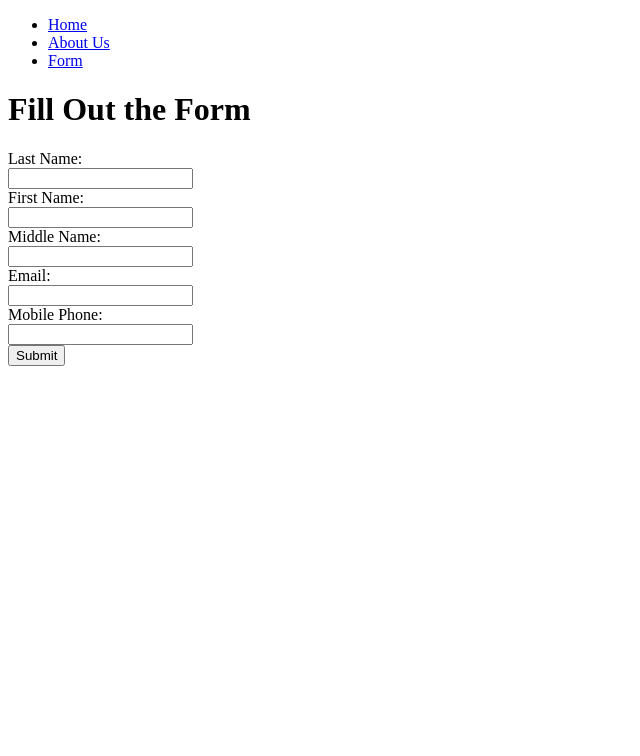
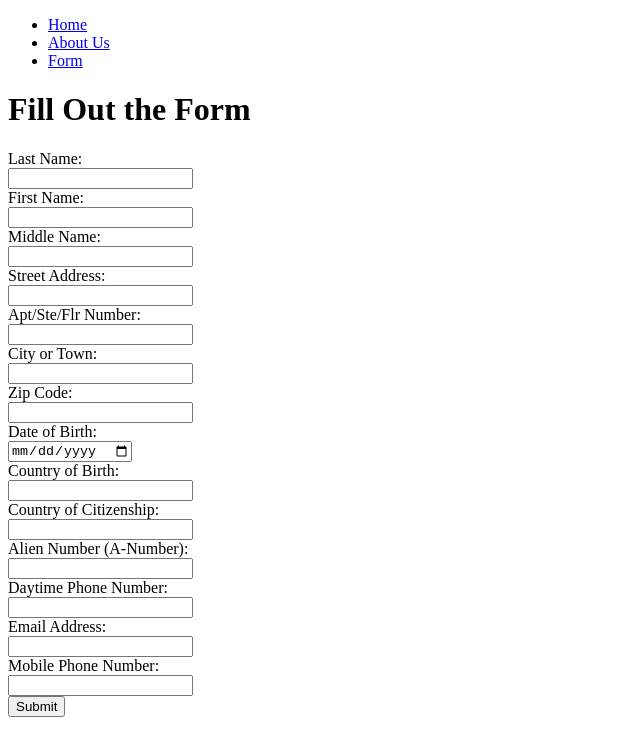
Before and after one commit to thelastbrittain/ImmigrationAssistant, a React (Create React App) app in the folder client/: page /form in a window 1280 px wide. Shown: the top 756 px of the page, without its empty margins (0-640 px from the left). Built offline with nearby package versions, Linux system fonts and the light colour scheme.

Commit message:
Update client to be able to construct form based off of json. Minor app.py fix

```diff
--- /dev/null
+++ b/client/public/form_config.json
@@ -0,0 +1,20 @@
+[
+  { "label": "Last Name", "name": "lastName", "type": "text" },
+  { "label": "First Name", "name": "firstName", "type": "text" },
+  { "label": "Middle Name", "name": "middleName", "type": "text" },
+  { "label": "Street Address", "name": "streetAddress", "type": "text" },
+  { "label": "Apt/Ste/Flr Number", "name": "aptNumber", "type": "text" },
+  { "label": "City or Town", "name": "city", "type": "text" },
+  { "label": "Zip Code", "name": "zipCode", "type": "text" },
+  { "label": "Date of Birth", "name": "dateOfBirth", "type": "date" },
+  { "label": "Country of Birth", "name": "countryOfBirth", "type": "text" },
+  {
+    "label": "Country of Citizenship",
+    "name": "countryOfCitizenship",
+    "type": "text"
+  },
+  { "label": "Alien Number (A-Number)", "name": "alienNumber", "type": "text" },
+  { "label": "Daytime Phone Number", "name": "dayPhone", "type": "tel" },
+  { "label": "Email Address", "name": "email", "type": "email" },
+  { "label": "Mobile Phone Number", "name": "mobilePhone", "type": "tel" }
+]
--- a/client/src/components/Form.js
+++ b/client/src/components/Form.js
@@ -1,13 +1,24 @@
-import React, { useState } from "react";
+import React, { useState, useEffect } from "react";
 
 function Form() {
-  const [formData, setFormData] = useState({
-    lastName: "",
-    firstName: "",
-    middleName: "",
-    email: "",
-    mobilePhone: "",
+  const [formConfig, setFormConfig] = useState([]);
+  const [formData, setFormData] = useState({});
+
+  useEffect(() => {
+    // Fetch form configuration dynamically (or load locally)
+    let configPath = `/form_config.json`;
+    fetch(configPath)
+      .then((response) => response.json())
+      .then((data) => {
+        setFormConfig(data);
+        // Initialize form data state
+        const initialData = {};
+        data.forEach((field) => {
+          initialData[field.name] = "";
         });
+        setFormData(initialData);
+      });
+  }, []);
 
   const handleChange = (e) => {
     const { name, value } = e.target;
@@ -17,7 +28,6 @@ function Form() {
   const handleSubmit = async (e) => {
     e.preventDefault();
 
-    // Send data to the backend
     const response = await fetch("/fill-pdfs", {
       method: "POST",
       headers: { "Content-Type": "application/json" },
@@ -29,12 +39,12 @@ function Form() {
       const url = window.URL.createObjectURL(blob);
       const a = document.createElement("a");
       a.href = url;
-      a.download = "filled_form.pdf";
+      a.download = "filled_pdfs.zip";
       document.body.appendChild(a);
       a.click();
       a.remove();
     } else {
-      alert("Failed to fill the PDF.");
+      alert("Failed to fill the PDFs.");
     }
   };
 
@@ -42,56 +52,19 @@ function Form() {
     <div>
       <h1>Fill Out the Form</h1>
       <form onSubmit={handleSubmit}>
-        <label>Last Name:</label>
+        {formConfig.map((field) => (
+          <div key={field.name}>
+            <label>{field.label}:</label>
             <br />
             <input
-          type="text"
-          name="lastName"
-          value={formData.lastName}
+              type={field.type}
+              name={field.name}
+              value={formData[field.name]}
               onChange={handleChange}
             />
             <br />
-
-        <label>First Name:</label>
-        <br />
-        <input
-          type="text"
-          name="firstName"
-          value={formData.firstName}
-          onChange={handleChange}
-        />
-        <br />
-
-        <label>Middle Name:</label>
-        <br />
-        <input
-          type="text"
-          name="middleName"
-          value={formData.middleName}
-          onChange={handleChange}
-        />
-        <br />
-
-        <label>Email:</label>
-        <br />
-        <input
-          type="email"
-          name="email"
-          value={formData.email}
-          onChange={handleChange}
-        />
-        <br />
-
-        <label>Mobile Phone:</label>
-        <br />
-        <input
-          type="tel"
-          name="mobilePhone"
-          value={formData.mobilePhone}
-          onChange={handleChange}
-        />
-        <br />
-
+          </div>
+        ))}
         <button type="submit">Submit</button>
       </form>
     </div>
```
Also changed, not shown: 1 other file (tests, documents, lock files or other folders). Lines whose indentation alone changed are shown as unchanged.
